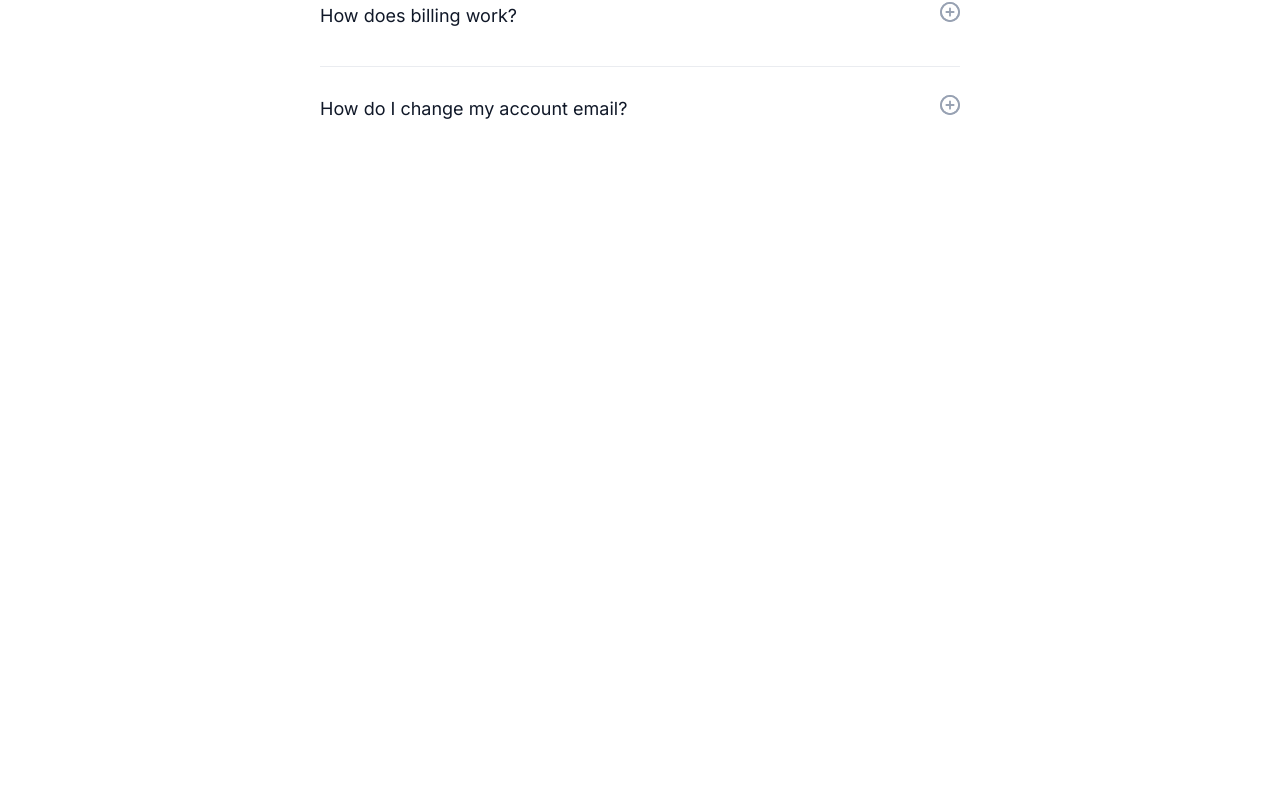
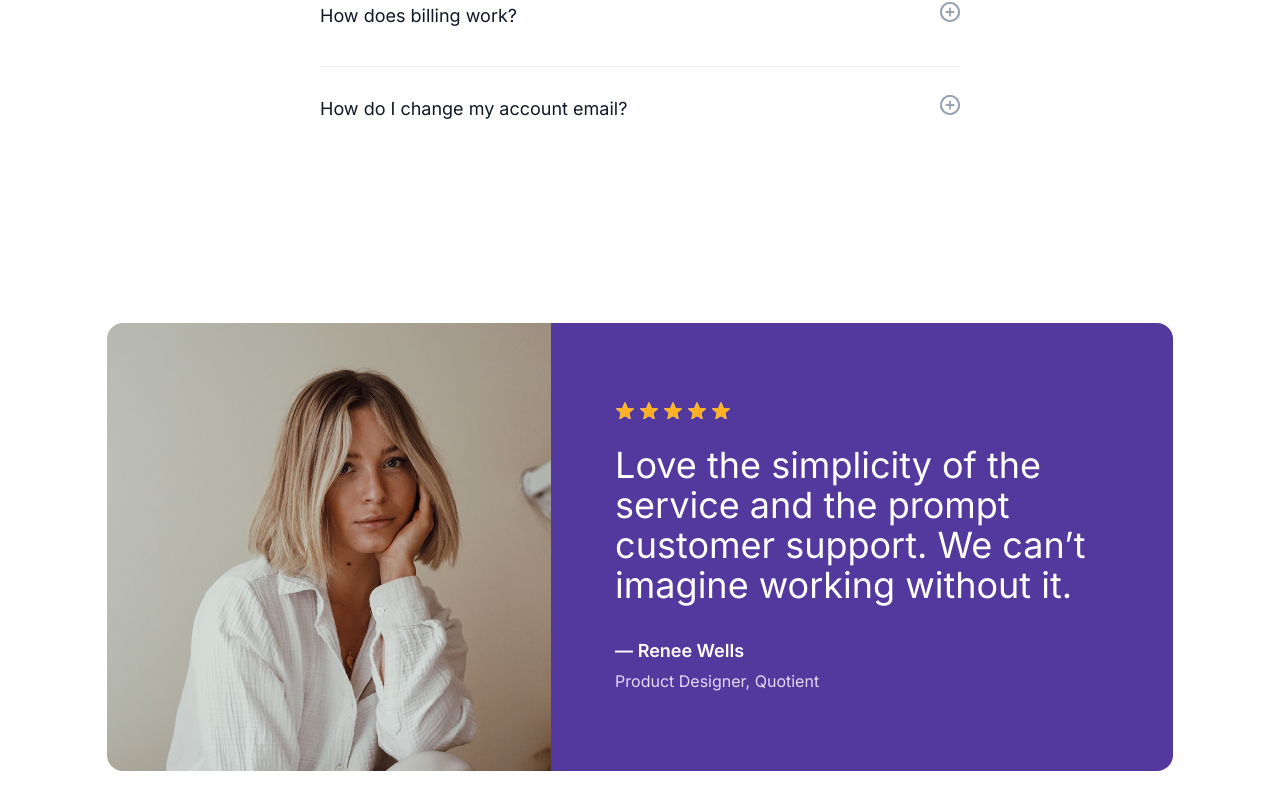
Before and after one commit to Andresarl16/Avila-Tek-Frontend-Skills-Test, a Next.js app: page / in a window 1280 px wide. Shown: the part 4402-5211 px from the top of the page. Before the commit the page ends 4629 px from the top, so only its background shows below. Built offline with nearby package versions, Linux system fonts and the light colour scheme.

Commit message:
feat(Sections): Create review Section

```diff
--- a/src/app/page.tsx
+++ b/src/app/page.tsx
@@ -5,6 +5,7 @@ import FAQ from "@/ui/components/sections/FAQ";
 import FreeTrial from "@/ui/components/sections/FreeTrial";
 import GiveUsAShoot from "@/ui/components/sections/GiveUsAShoot";
 import Header from "@/ui/components/sections/Header";
+import Reviews from "@/ui/components/sections/Reviews";
 
 export default function Home() {
   return (
@@ -29,6 +30,7 @@ export default function Home() {
       />
       <FreeTrial></FreeTrial>
       <FAQ></FAQ>
+      <Reviews></Reviews>
     </main>
   );
 }
--- /dev/null
+++ b/src/ui/components/sections/Reviews.tsx
@@ -0,0 +1,40 @@
+import StarIcon from "@/ui/icons/StarIcon";
+import Button from "../Button";
+import Image from "next/image";
+
+export default function Reviews() {
+  return (
+    <section className="grid col-span-12 grid-cols-12">
+      <div className="grid col-start-2 col-span-10 grid-cols-12 bg-bg-brand-section my-24 rounded-l-3xl rounded-r-2xl">
+        <div className="relative col-span-5 h-112 rounded-l-2xl">
+          <Image
+            alt="Reviewer Picture"
+            src={"/static/review.png"}
+            fill={true}
+            sizes="85vw, (min-width: 1024px) 35vw"
+            className="object-cover rounded-l-2xl"
+          />
+        </div>
+        <div className="flex flex-col col-span-7 justify-center p-16">
+          <ul className="flex space-x-1 mb-6">
+            {[...Array(5)].map((_, index) => (
+              <li key={index}>
+                <StarIcon width={20} height={20}></StarIcon>
+              </li>
+            ))}
+          </ul>
+          <h2 className="text-4xl font-medium text-text-brand-primary">
+            Love the simplicity of the service and the prompt customer support.
+            We can’t imagine working without it.
+          </h2>
+          <h6 className="text-lg font-semibold text-text-brand-primary mt-8 mb-1">
+            — Renee Wells
+          </h6>
+          <p className="text-base text-text-brand-tertiary">
+            Product Designer, Quotient
+          </p>
+        </div>
+      </div>
+    </section>
+  );
+}
--- /dev/null
+++ b/src/ui/icons/StarIcon.tsx
@@ -0,0 +1,33 @@
+import React from "react";
+
+const StarIcon = (props: React.SVGProps<SVGSVGElement>) => (
+  <svg
+    xmlns="http://www.w3.org/2000/svg"
+    fill="none"
+    viewBox="0 0 20 20"
+    {...props}
+  >
+    <g clip-path="url(#a)">
+      <path
+        fill="#F2F4F7"
+        d="M9.538 1.61a.5.5 0 0 1 .924 0l2.066 4.967a.5.5 0 0 0 .421.307l5.363.43a.5.5 0 0 1 .286.878l-4.086 3.5a.5.5 0 0 0-.161.496l1.248 5.233a.5.5 0 0 1-.747.543l-4.591-2.805a.5.5 0 0 0-.522 0l-4.59 2.804a.5.5 0 0 1-.748-.542l1.248-5.233a.5.5 0 0 0-.16-.496l-4.087-3.5a.5.5 0 0 1 .286-.878l5.363-.43a.5.5 0 0 0 .421-.307L9.538 1.61Z"
+      />
+      <g clip-path="url(#b)">
+        <path
+          fill="#FDB022"
+          d="M9.538 1.61a.5.5 0 0 1 .924 0l2.066 4.967a.5.5 0 0 0 .421.307l5.363.43a.5.5 0 0 1 .286.878l-4.086 3.5a.5.5 0 0 0-.161.496l1.248 5.233a.5.5 0 0 1-.747.543l-4.591-2.805a.5.5 0 0 0-.522 0l-4.59 2.804a.5.5 0 0 1-.748-.542l1.248-5.233a.5.5 0 0 0-.16-.496l-4.087-3.5a.5.5 0 0 1 .286-.878l5.363-.43a.5.5 0 0 0 .421-.307L9.538 1.61Z"
+        />
+      </g>
+    </g>
+    <defs>
+      <clipPath id="a">
+        <path fill="#fff" d="M0 0h20v20H0z" />
+      </clipPath>
+      <clipPath id="b">
+        <path fill="#fff" d="M0 0h20v20H0z" />
+      </clipPath>
+    </defs>
+  </svg>
+);
+
+export default StarIcon;
--- a/tailwind.config.ts
+++ b/tailwind.config.ts
@@ -40,6 +40,7 @@ const config: Config = {
       },
       height: {
         100: "25rem",
+        112: "28rem",
       },
     },
   },
```
Also changed, not shown: public/static/review.png (added).
